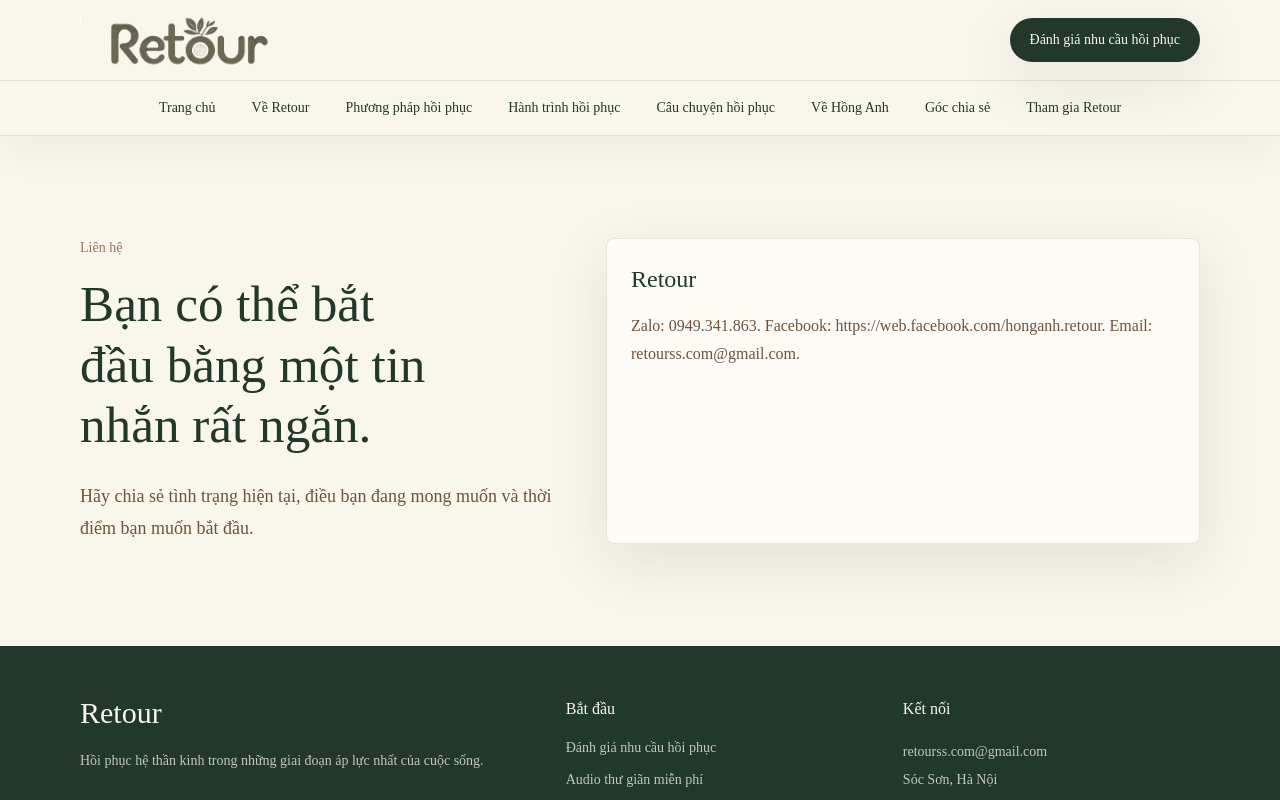
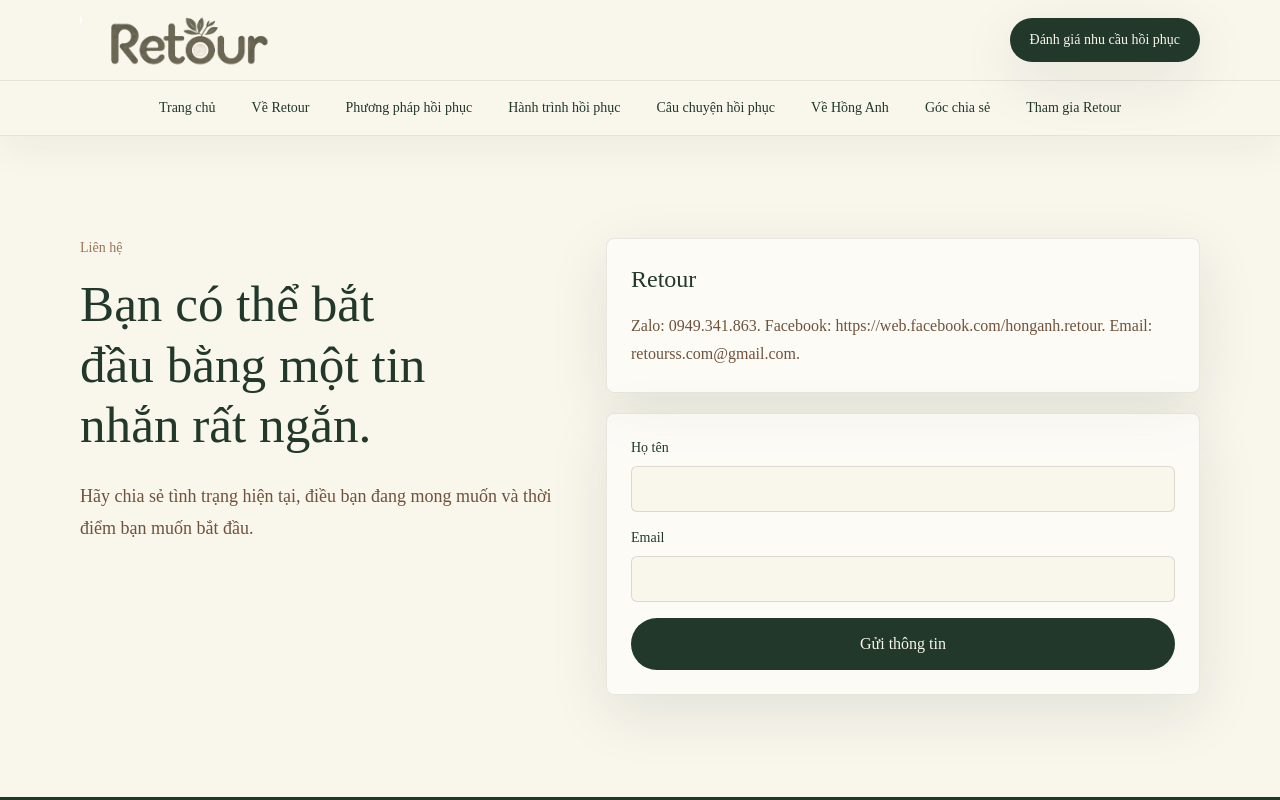
Before and after one commit to healthcoachhonganh/retourss-website, a Next.js app: page /lien-he in a window 1280 px wide. Shown: the top 800 px of the page. Built offline with nearby package versions, Linux system fonts and the light colour scheme.

Commit message:
Connect lead forms to email notifications

```diff
--- /dev/null
+++ b/app/api/free-audio-signup/route.ts
@@ -0,0 +1,68 @@
+import { NextResponse } from "next/server";
+import nodemailer from "nodemailer";
+
+const emailTo = "retourss.com@gmail.com";
+
+function escapeHtml(value: string) {
+  return value
+    .replace(/&/g, "&amp;")
+    .replace(/</g, "&lt;")
+    .replace(/>/g, "&gt;")
+    .replace(/"/g, "&quot;")
+    .replace(/'/g, "&#039;");
+}
+
+export async function POST(request: Request) {
+  try {
+    const body = (await request.json()) as { name?: string; email?: string };
+    const name = body.name?.trim();
+    const email = body.email?.trim();
+
+    if (!name || !email) {
+      return NextResponse.json({ message: "Vui lòng nhập họ tên và email." }, { status: 400 });
+    }
+
+    const smtpUser = process.env.SMTP_USER;
+    const smtpPass = process.env.SMTP_PASS;
+
+    if (!smtpUser || !smtpPass) {
+      return NextResponse.json({ message: "Email service is not configured." }, { status: 500 });
+    }
+
+    const submittedAt = new Date().toLocaleString("vi-VN", {
+      dateStyle: "full",
+      timeStyle: "short",
+      timeZone: "Asia/Ho_Chi_Minh"
+    });
+
+    const transporter = nodemailer.createTransport({
+      host: process.env.SMTP_HOST || "smtp.gmail.com",
+      port: Number(process.env.SMTP_PORT || 465),
+      secure: (process.env.SMTP_SECURE || "true") === "true",
+      auth: {
+        user: smtpUser,
+        pass: smtpPass
+      }
+    });
+
+    await transporter.sendMail({
+      from: process.env.EMAIL_FROM || smtpUser,
+      to: emailTo,
+      replyTo: email,
+      subject: "[Retour] Đăng ký Audio miễn phí",
+      text: [`Full name: ${name}`, `Email: ${email}`, `Submission date: ${submittedAt}`].join("\n"),
+      html: `
+        <div>
+          <p><strong>Full name:</strong> ${escapeHtml(name)}</p>
+          <p><strong>Email:</strong> ${escapeHtml(email)}</p>
+          <p><strong>Submission date:</strong> ${submittedAt}</p>
+        </div>
+      `
+    });
+
+    return NextResponse.json({ message: "Đăng ký thành công." });
+  } catch (error) {
+    console.error(error);
+    return NextResponse.json({ message: "Không thể gửi đăng ký lúc này." }, { status: 500 });
+  }
+}
--- a/app/lien-he/page.tsx
+++ b/app/lien-he/page.tsx
@@ -1,4 +1,5 @@
 import type { Metadata } from "next";
+import { ContactForm } from "@/components/forms";
 import { SectionHeading, TextCard } from "@/components/ui";
 import { site } from "@/data/site";
 
@@ -16,10 +17,13 @@ export default function ContactPage() {
           title="Bạn có thể bắt đầu bằng một tin nhắn rất ngắn."
           body="Hãy chia sẻ tình trạng hiện tại, điều bạn đang mong muốn và thời điểm bạn muốn bắt đầu."
         />
-        <TextCard
-          title="Retour"
-          body={`Zalo: ${site.zalo}. Facebook: ${site.facebook}. Email: ${site.contactEmail}.`}
-        />
+        <div className="grid gap-5">
+          <TextCard
+            title="Retour"
+            body={`Zalo: ${site.zalo}. Facebook: ${site.facebook}. Email: ${site.contactEmail}.`}
+          />
+          <ContactForm />
+        </div>
       </div>
     </section>
   );
--- a/components/forms.tsx
+++ b/components/forms.tsx
@@ -1,31 +1,109 @@
+"use client";
+
+import { FormEvent, useState } from "react";
+
+type SubmitState = "idle" | "submitting" | "success" | "error";
+
+function useLeadForm() {
+  const [status, setStatus] = useState<SubmitState>("idle");
+  const [message, setMessage] = useState("");
+
+  async function submit(event: FormEvent<HTMLFormElement>) {
+    event.preventDefault();
+    setStatus("submitting");
+    setMessage("");
+
+    const formData = new FormData(event.currentTarget);
+    const name = String(formData.get("name") || "");
+    const email = String(formData.get("email") || "");
+
+    const response = await fetch("/api/free-audio-signup", {
+      method: "POST",
+      headers: { "Content-Type": "application/json" },
+      body: JSON.stringify({ name, email })
+    });
+
+    if (!response.ok) {
+      const data = (await response.json().catch(() => null)) as { message?: string } | null;
+      setStatus("error");
+      setMessage(data?.message || "Chưa gửi được thông tin. Bạn vui lòng thử lại sau.");
+      return;
+    }
+
+    event.currentTarget.reset();
+    setStatus("success");
+    setMessage("Cảm ơn bạn. Retour đã nhận thông tin và sẽ gửi audio tới email của bạn.");
+  }
+
+  return { status, message, submit };
+}
+
+function FormMessage({ status, message }: { status: SubmitState; message: string }) {
+  if (!message) {
+    return null;
+  }
+
+  return (
+    <p className={`rounded-md px-4 py-3 text-sm leading-6 ${status === "success" ? "bg-oat/70 text-forest" : "bg-red-50 text-red-700"}`}>
+      {message}
+    </p>
+  );
+}
+
 export function AudioSignupForm() {
+  const { status, message, submit } = useLeadForm();
+
   return (
-    <form className="grid gap-4 rounded-lg border border-forest/10 bg-white/55 p-6 shadow-soft">
+    <form onSubmit={submit} className="grid gap-4 rounded-lg border border-forest/10 bg-white/55 p-6 shadow-soft">
       <label className="grid gap-2 text-sm text-forest">
         Họ tên
-        <input className="rounded-md border border-forest/15 bg-ivory px-4 py-3 outline-none focus:border-moss" name="name" />
+        <input required className="rounded-md border border-forest/15 bg-ivory px-4 py-3 outline-none focus:border-moss" name="name" />
       </label>
       <label className="grid gap-2 text-sm text-forest">
         Email
-        <input className="rounded-md border border-forest/15 bg-ivory px-4 py-3 outline-none focus:border-moss" name="email" type="email" />
+        <input required className="rounded-md border border-forest/15 bg-ivory px-4 py-3 outline-none focus:border-moss" name="email" type="email" />
       </label>
-      <button type="submit" className="rounded-full bg-forest px-6 py-3 font-medium text-ivory transition hover:bg-moss">
-        Nhận audio miễn phí
+      <FormMessage status={status} message={message} />
+      <button disabled={status === "submitting"} type="submit" className="rounded-full bg-forest px-6 py-3 font-medium text-ivory transition hover:bg-moss disabled:cursor-not-allowed disabled:opacity-70">
+        {status === "submitting" ? "Đang gửi..." : "Nhận audio miễn phí"}
+      </button>
+    </form>
+  );
+}
+
+export function ContactForm() {
+  const { status, message, submit } = useLeadForm();
+
+  return (
+    <form onSubmit={submit} className="grid gap-4 rounded-lg border border-forest/10 bg-white/55 p-6 shadow-soft">
+      <label className="grid gap-2 text-sm text-forest">
+        Họ tên
+        <input required className="rounded-md border border-forest/15 bg-ivory px-4 py-3 outline-none focus:border-moss" name="name" />
+      </label>
+      <label className="grid gap-2 text-sm text-forest">
+        Email
+        <input required className="rounded-md border border-forest/15 bg-ivory px-4 py-3 outline-none focus:border-moss" name="email" type="email" />
+      </label>
+      <FormMessage status={status} message={message} />
+      <button disabled={status === "submitting"} type="submit" className="rounded-full bg-forest px-6 py-3 font-medium text-ivory transition hover:bg-moss disabled:cursor-not-allowed disabled:opacity-70">
+        {status === "submitting" ? "Đang gửi..." : "Gửi thông tin"}
       </button>
     </form>
   );
 }
 
 export function ConsultationForm() {
+  const { status, message, submit } = useLeadForm();
+
   return (
-    <form className="grid gap-4 rounded-lg border border-forest/10 bg-white/55 p-6 shadow-soft">
+    <form onSubmit={submit} className="grid gap-4 rounded-lg border border-forest/10 bg-white/55 p-6 shadow-soft">
       <label className="grid gap-2 text-sm text-forest">
         Họ tên
-        <input className="rounded-md border border-forest/15 bg-ivory px-4 py-3 outline-none focus:border-moss" name="name" />
+        <input required className="rounded-md border border-forest/15 bg-ivory px-4 py-3 outline-none focus:border-moss" name="name" />
       </label>
       <label className="grid gap-2 text-sm text-forest">
         Email
-        <input className="rounded-md border border-forest/15 bg-ivory px-4 py-3 outline-none focus:border-moss" name="email" type="email" />
+        <input required className="rounded-md border border-forest/15 bg-ivory px-4 py-3 outline-none focus:border-moss" name="email" type="email" />
       </label>
       <label className="grid gap-2 text-sm text-forest">
         Số điện thoại
@@ -39,8 +117,9 @@ export function ConsultationForm() {
         Mong muốn sau chương trình
         <textarea className="min-h-28 rounded-md border border-forest/15 bg-ivory px-4 py-3 outline-none focus:border-moss" name="goal" />
       </label>
-      <button type="submit" className="rounded-full bg-forest px-6 py-3 font-medium text-ivory transition hover:bg-moss">
-        Đăng ký tư vấn
+      <FormMessage status={status} message={message} />
+      <button disabled={status === "submitting"} type="submit" className="rounded-full bg-forest px-6 py-3 font-medium text-ivory transition hover:bg-moss disabled:cursor-not-allowed disabled:opacity-70">
+        {status === "submitting" ? "Đang gửi..." : "Đăng ký tư vấn"}
       </button>
     </form>
   );
--- a/package.json
+++ b/package.json
@@ -10,11 +10,13 @@
   "dependencies": {
     "lucide-react": "^0.468.0",
     "next": "^16.2.9",
+    "nodemailer": "^8.0.11",
     "react": "19.0.0",
     "react-dom": "19.0.0"
   },
   "devDependencies": {
     "@types/node": "^20.14.10",
+    "@types/nodemailer": "^8.0.1",
     "@types/react": "^19.0.8",
     "@types/react-dom": "^19.0.3",
     "autoprefixer": "^10.4.19",
```
Also changed, not shown: 2 other files (tests, documents, lock files or other folders).
